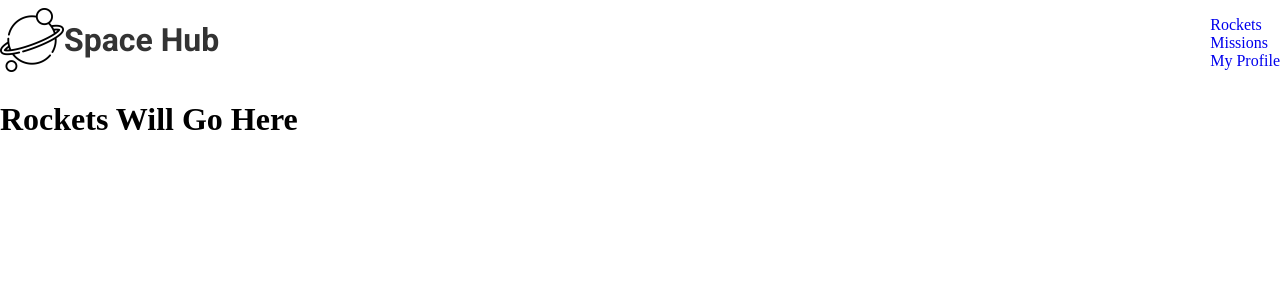
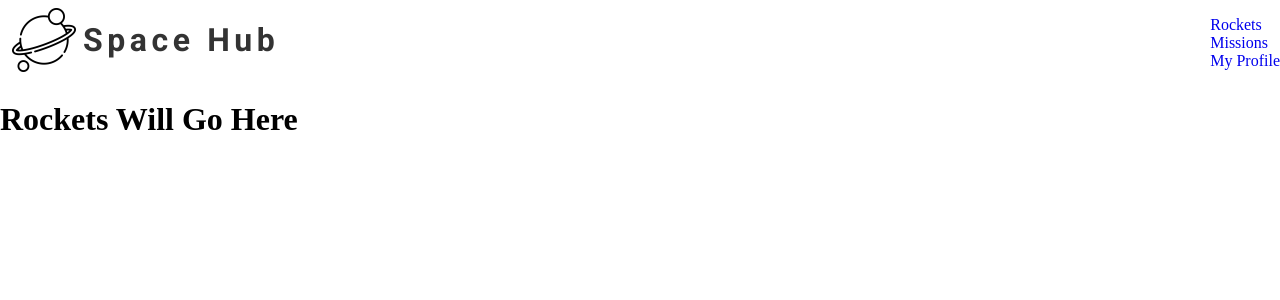
Before and after one commit to fullstop125/space-hub, a React (Create React App) app: page / in a window 1280 px wide. Shown: the top 300 px of the page. Built offline with nearby package versions, Linux system fonts and the light colour scheme.

Commit message:
Setup Project Logo

```diff
--- a/src/style.css
+++ b/src/style.css
@@ -23,11 +23,14 @@ nav {
     display: flex;
     align-items: center;
     justify-content: center;
+    padding: 0.45rem 0.75rem;
+
 }
 
 .logo img {
     height: 4rem;
     width: auto;
+    margin-right: calc(0.22rem * 2);
 }
 
 .logo span {
@@ -35,4 +38,5 @@ nav {
     font-weight: 700;
     color: #333;
     font-family: 'Roboto', sans-serif;
+    letter-spacing: calc(0.14259rem * 2);
 }
```
